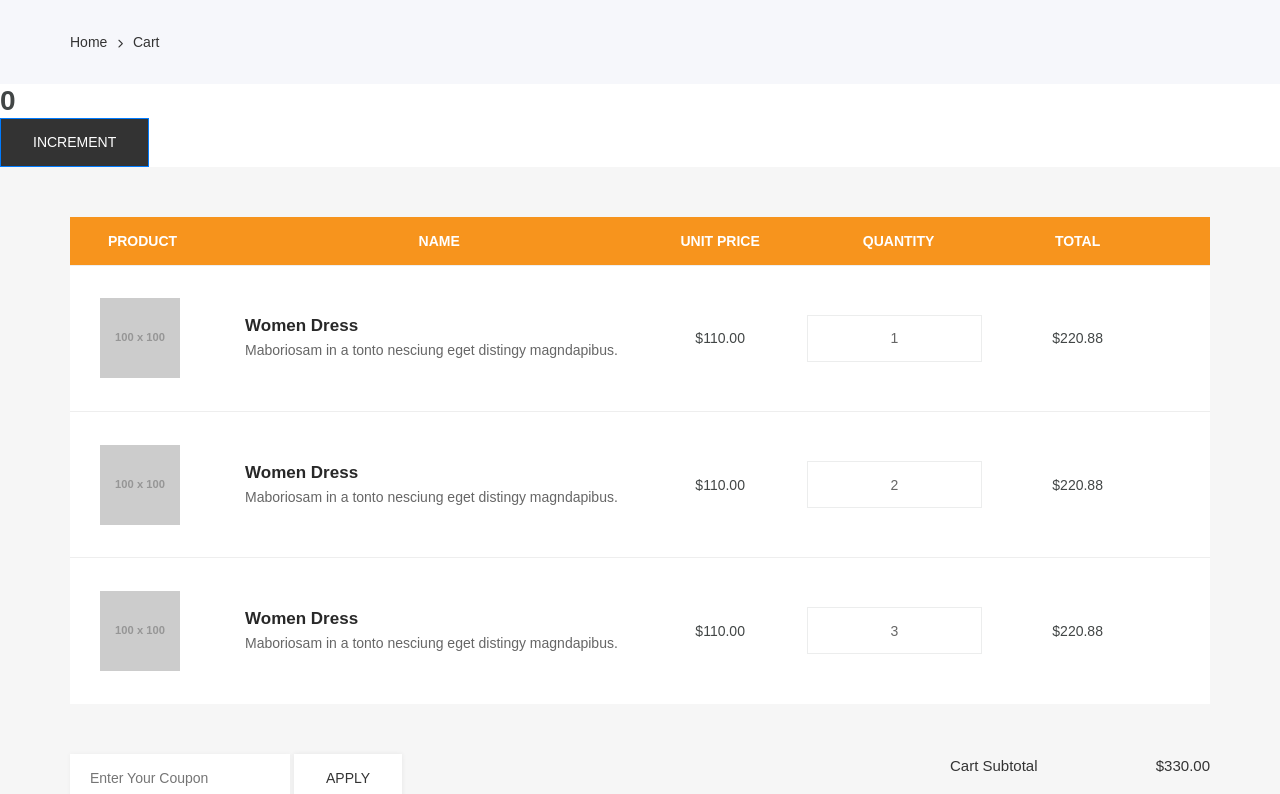
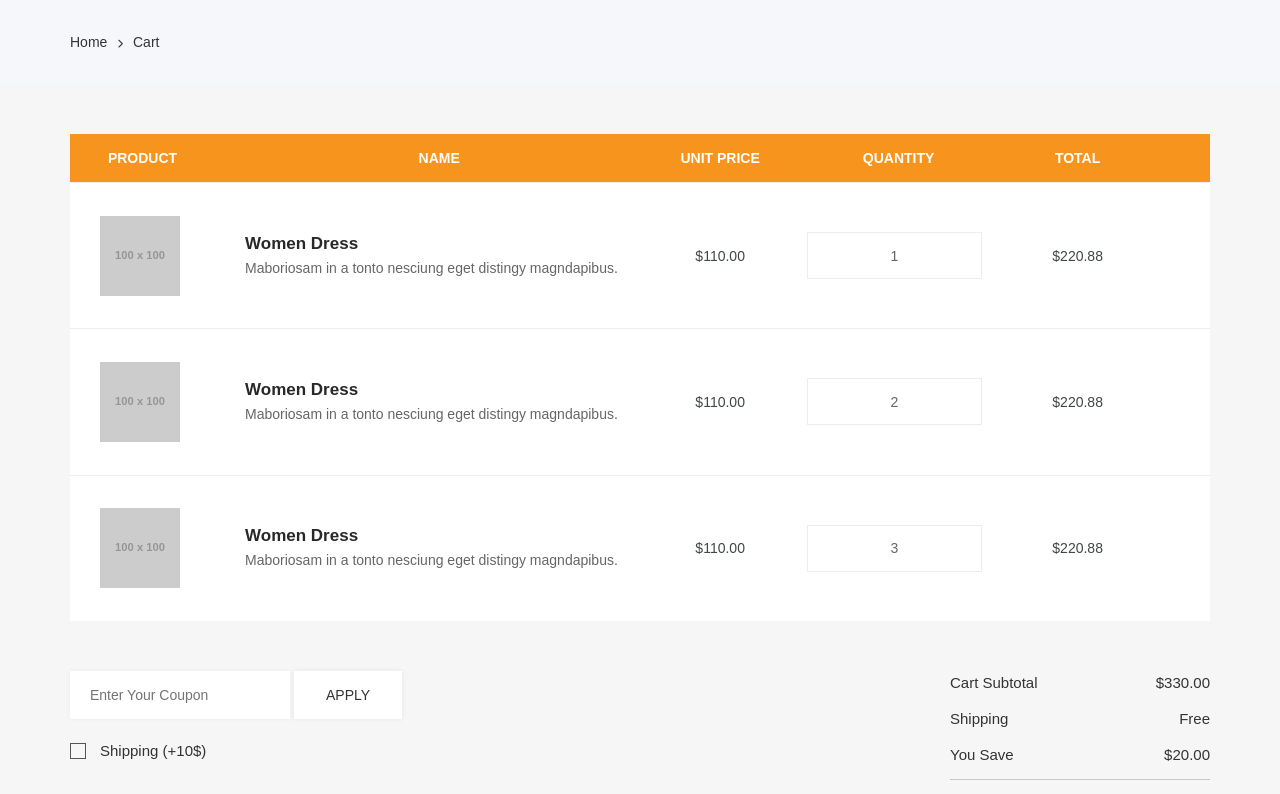
Before and after one commit to Monirhasanmunna/nuxt-ecommerce, a Nuxt app: page /cart in a window 1280 px wide. Shown: the top 794 px of the page. Built offline with nearby package versions, Linux system fonts and the light colour scheme; a web font is replaced by a local one.

Commit message:
pinia store define

```diff
--- a/pages/cart.vue
+++ b/pages/cart.vue
@@ -13,8 +13,7 @@ import {useCounterStore} from '~/store/counter';
 <template>
 
     <FrontendBreadcrumbs page="Cart" link="/cart" />
-	<h3>{{ counterStore.count }}</h3>
-	<button type="button" @click="counterStore.increment" class="btn btn-sm btn-primary">Increment</button>
+
 
 	<!-- Shopping Cart -->
 	<div class="shopping-cart section">
```
